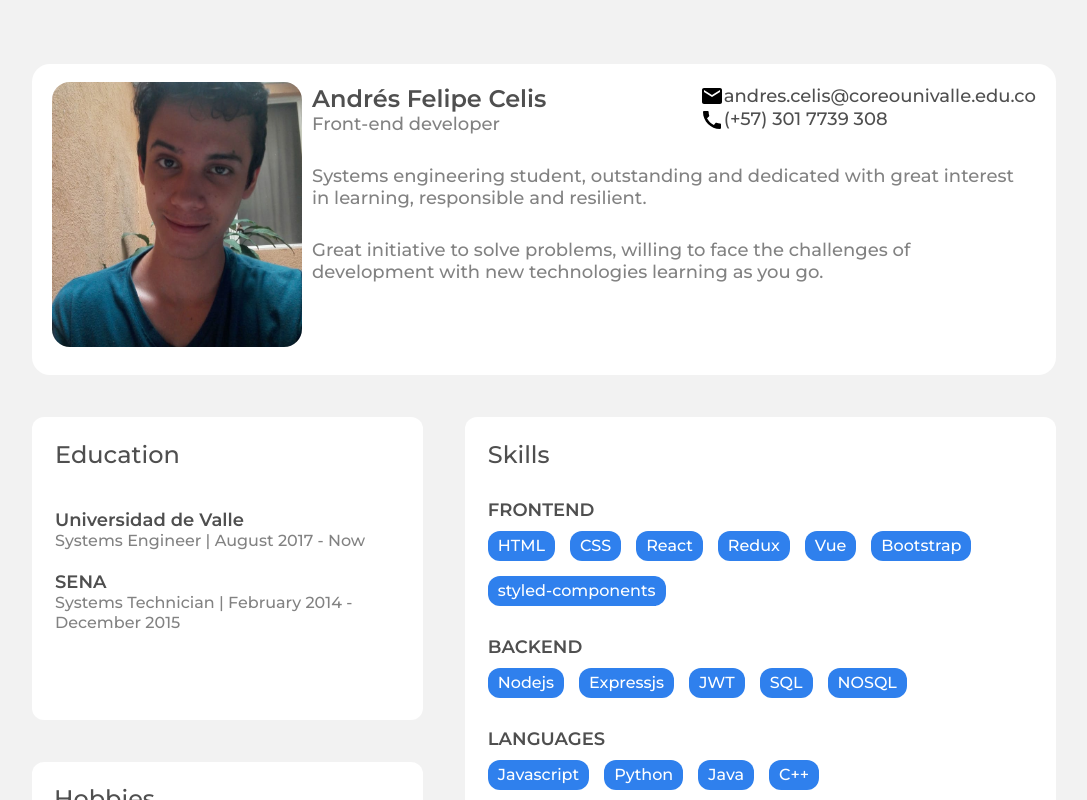
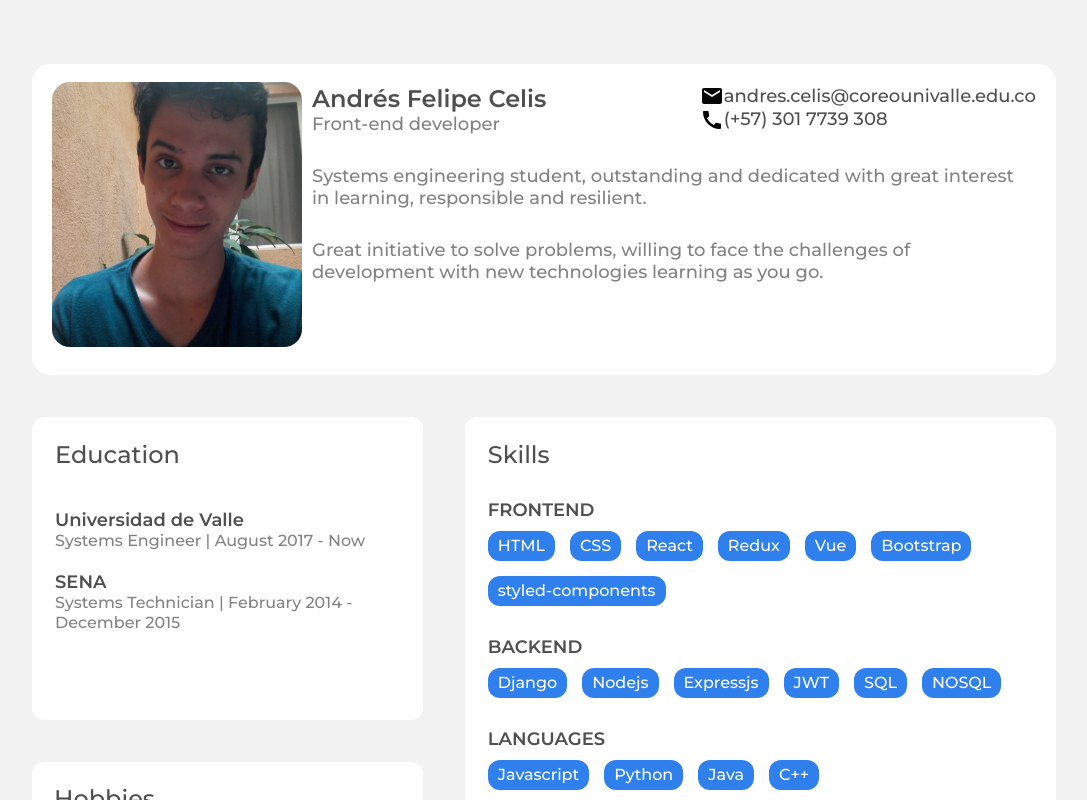
Before and after one commit to Alifend/portfolio-alifend, a React (Create React App) app: page / in a window 1280 px wide. Shown: the top 800 px of the page, without its empty margins (107-1194 px from the left). Built offline with nearby package versions, Linux system fonts and the light colour scheme.

Commit message:
feature: skill added

```diff
--- a/src/components/Skills.js
+++ b/src/components/Skills.js
@@ -97,7 +97,7 @@ const SkillsData = {
     "Bootstrap",
     "styled-components",
   ],
-  backend: ["Nodejs", "Expressjs", "JWT", "SQL", "NOSQL"],
+  backend: ["Django", "Nodejs", "Expressjs", "JWT", "SQL", "NOSQL"],
   languages: ["Javascript", "Python", "Java", "C++"],
   tools: ["Git", "Github"],
 };
```
